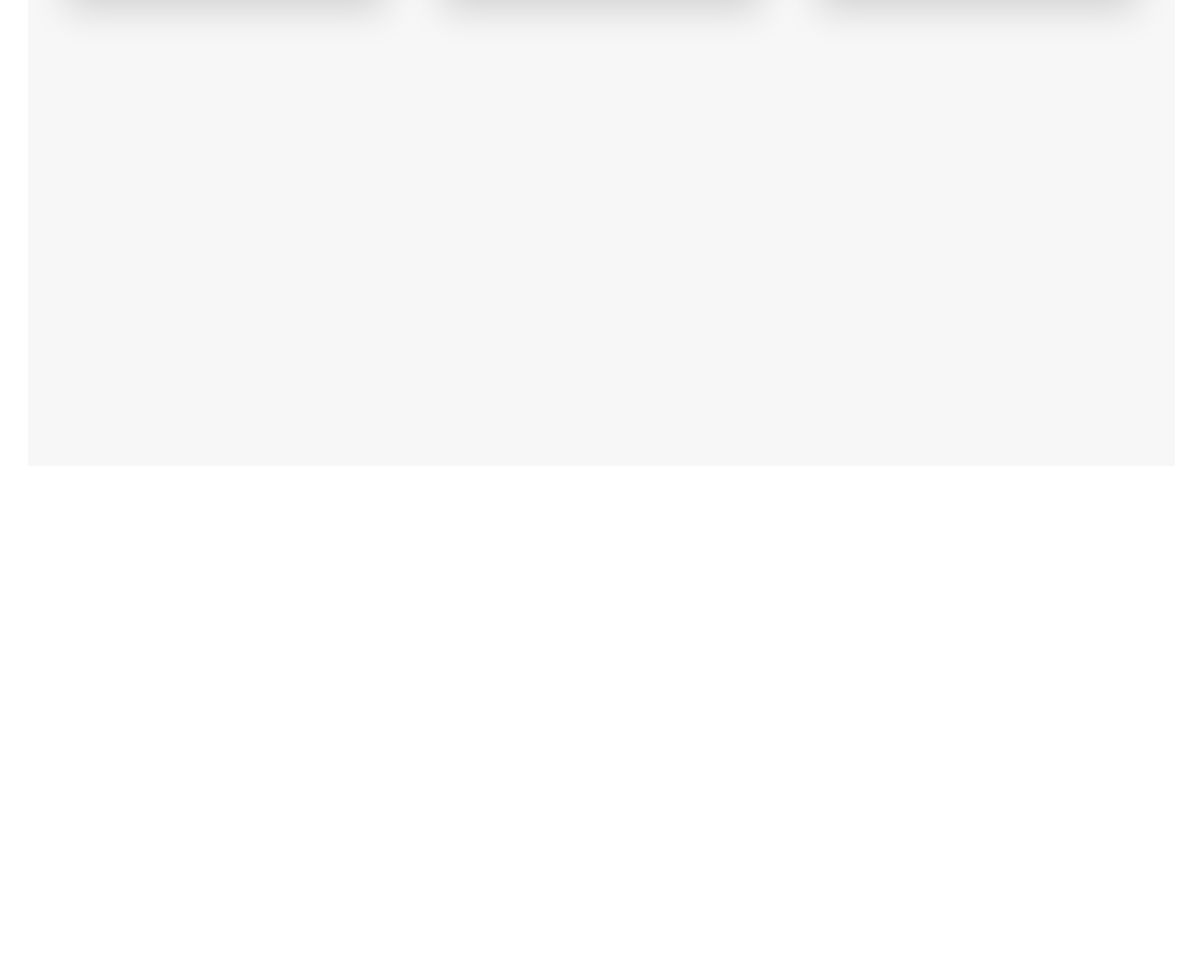
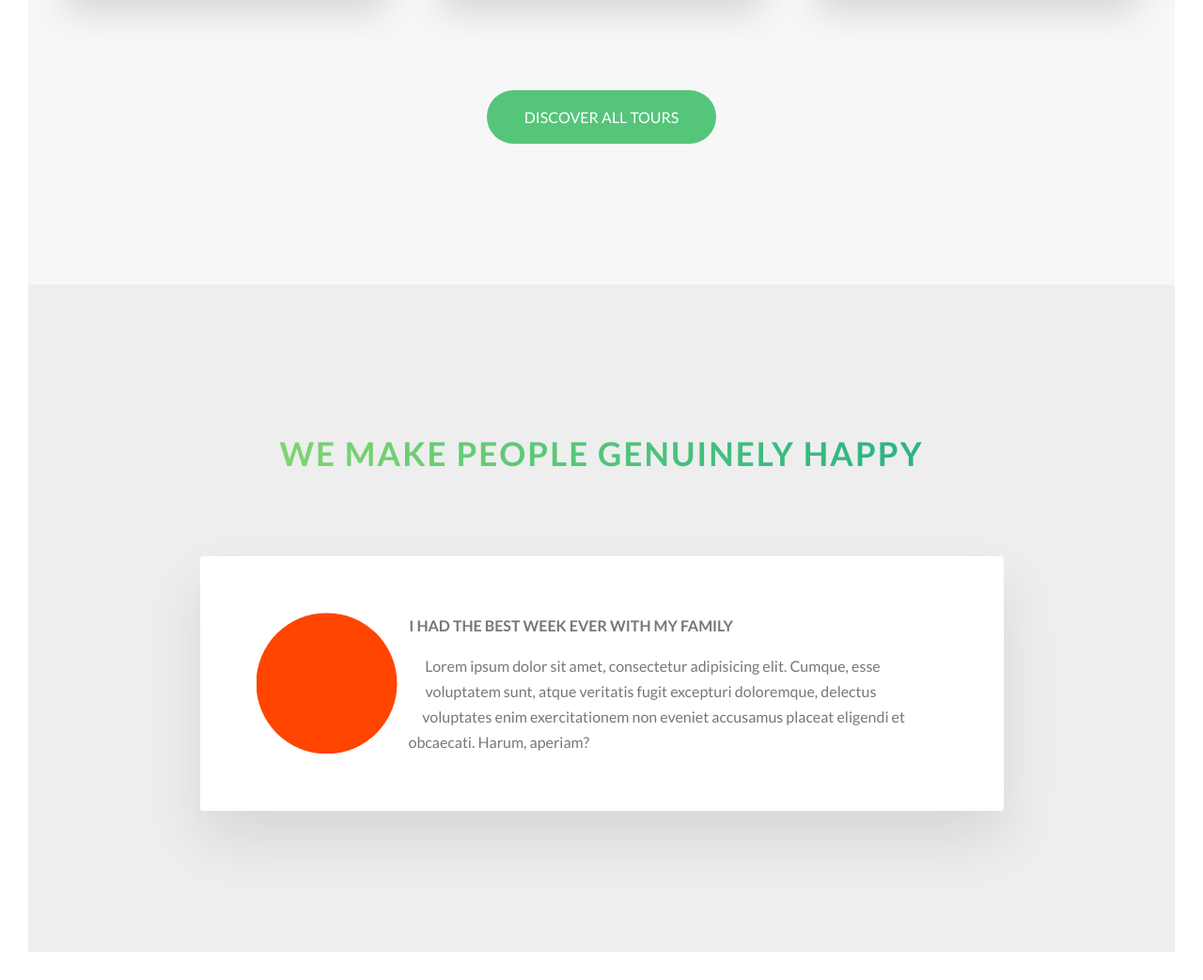
Before and after one commit to Rahimjohnk/Sass, a website: page index.html in a window 1280 px wide. Shown: the part 2999-4042 px from the top of the page at 94% size. Before the commit the page ends 3525 px from the top, so only its background shows below. Drawn offline with Linux system fonts and the light colour scheme.

Commit message:
story section

```diff
--- a/index.html
+++ b/index.html
@@ -200,6 +200,27 @@
                     </div>
                 </div>
             </div>
+            <div class="u-center-text u-margin-top-huge">
+                <a href="#" class="btn btn--green">Discover all tours</a>
+            </div>
+        </section>
+        <section class="section-stories">
+            <div class="u-center-text u-margin-bottom-big">
+                <h2 class="heading-secondary">
+                    we make people genuinely happy
+                </h2>
+            </div>
+            <div class="row">
+                <div class="story">
+                    <figure class="story__shape">
+
+                    </figure>
+                    <h3 class="heading-tertiary u-margin-bottom-small">I had the best week ever with my family</h3>
+                    <p>Lorem ipsum dolor sit amet, consectetur adipisicing elit. Cumque, esse voluptatem sunt, atque
+                        veritatis fugit excepturi doloremque, delectus voluptates enim exercitationem non eveniet
+                        accusamus placeat eligendi et obcaecati. Harum, aperiam?</p>
+                </div>
+            </div>
         </section>
     </main>
     <!-- <section class="grid-test">
--- a/sass/base/_utilities.scss
+++ b/sass/base/_utilities.scss
@@ -5,9 +5,19 @@
 .u-margin-bottom-big {
     margin-bottom: 8rem;
 }
+
+.u-margin-top-big {
+    margin-top: 8rem;
+}
+
+.u-margin-top-huge {
+    margin-top: 10rem;
+}
+
 .u-margin-bottom-medium {
     margin-bottom: 4rem;
 }
+
 .u-margin-bottom-small {
     margin-bottom: 1.5rem;
 }
--- a/sass/components/_button.scss
+++ b/sass/components/_button.scss
@@ -33,6 +33,15 @@
 
         &::after {
             background-color: $color-white;
+        }
+    }
+
+    &--green {
+        color           : $color-white;
+        background-color: $color-primary;
+
+        &::after {
+            background-color: $color-primary;
         }
     }
 
--- a/sass/components/_card.scss
+++ b/sass/components/_card.scss
@@ -53,11 +53,15 @@
     //FRONT SIDE STYLING
 
     &__picture {
-        background-size      : cover;
-        height               : 23rem;
-        background-blend-mode: screen;
-        -webkit-clip-path    : polygon(0 0, 100% 0, 100% 85%, 0 100%);
-        clip-path            : polygon(0 0, 100% 0, 100% 85%, 0 100%);
+        background-size           : cover;
+        height                    : 23rem;
+        background-blend-mode     : screen;
+        -webkit-clip-path         : polygon(0 0, 100% 0, 100% 85%, 0 100%);
+        clip-path                 : polygon(0 0, 100% 0, 100% 85%, 0 100%);
+        border-top-left-radius    : 3px;
+        border-top-right-radius   : 3px;
+        border-bottom-left-radius : 3px;
+        border-bottom-right-radius: 3px;
 
         &--1 {
             background-image: linear-gradient(to right bottom, $color-secondary-light, $color-secondary-dark),
--- /dev/null
+++ b/sass/components/_story.scss
@@ -0,0 +1,23 @@
+.story {
+    width           : 75%;
+    margin          : 0 auto;
+    box-shadow      : 0 3rem 6rem rgba($color-black, .1);
+    background-color: $color-white;
+    border-radius   : 3px;
+    padding         : 6rem;
+    font-size       : $default-font-size;
+    padding-left    : 9rem;
+
+    &__shape {
+        background-color     : orangered;
+        width                : 15rem;
+        height               : 15rem;
+        float                : left;
+        -webkit-clip-path    : circle(50% at 50% 50%);
+        clip-path            : circle(50% at 50% 50%);
+        -webkit-shape-outside: circle(50% at 50% 50%);
+        shape-outside        : circle(50% at 50% 50%);
+        transform            : translateX(-3rem);
+
+    }
+}
--- a/sass/main.scss
+++ b/sass/main.scss
@@ -11,6 +11,7 @@
 @import "components/composition";
 @import "components/feature-box";
 @import "components/card";
+@import "components/story";
 
 @import "layout/header";
 @import "layout/grid";
--- a/sass/pages/_home.scss
+++ b/sass/pages/_home.scss
@@ -19,6 +19,11 @@
 
 .section-tour {
     background-color: $color-light-gray;
-    padding         : 25rem 0 50rem 0;
+    padding         : 25rem 0 15rem 0;
     margin-top      : -10rem;
 }
+
+section.section-stories {
+    padding         : 15rem 0;
+    background-color: $color-light-gray1
+}
```
Also changed, not shown: css/style.css.
